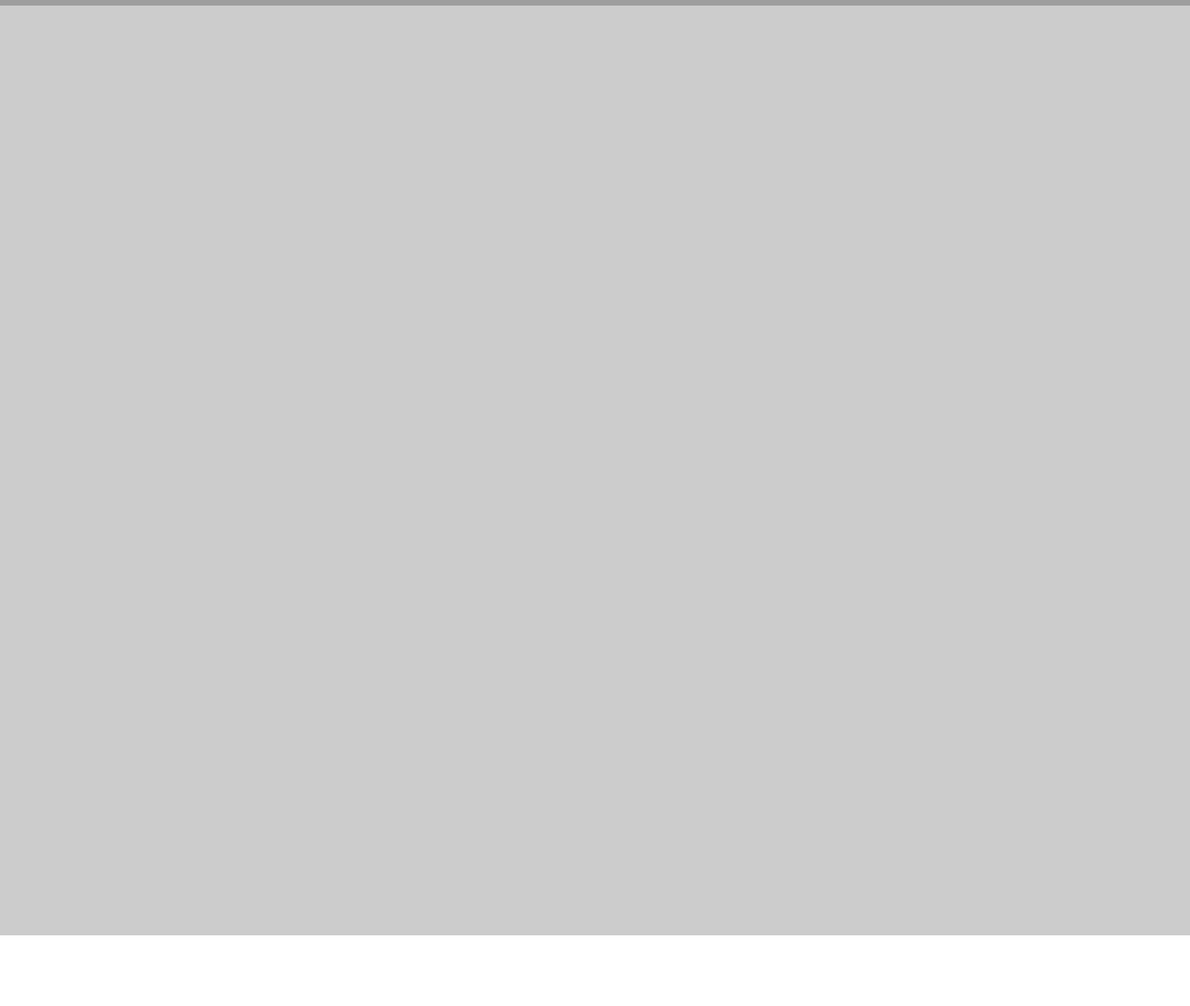
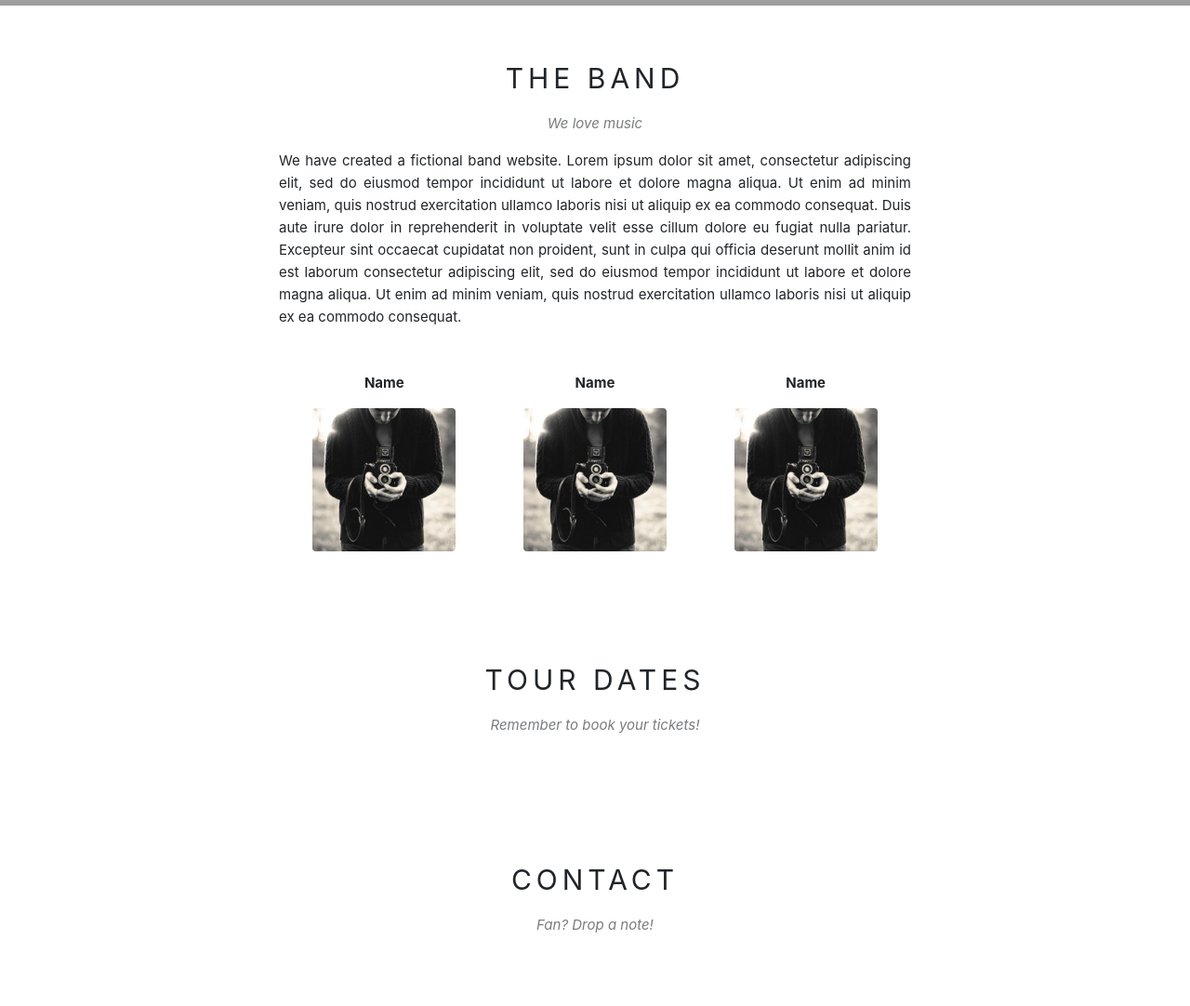
Before and after one commit to bmson7112/DemoHTML-CSS, a plain HTML site: page index.html in a window 1280 px wide. Shown: the part 1000-2082 px from the top of the page at 93% size. Before the commit the page ends 2006 px from the top, so only its background shows below. Drawn offline with Linux system fonts and the light colour scheme; grey boxes are pictures that could not be loaded.

Commit message:
5/2/2022

```diff
--- a/css/style.css
+++ b/css/style.css
@@ -1,16 +1,12 @@
-
- *{
+* {
   margin: 0;
   padding: 0;
   box-sizing: border-box;
 }
-html{
-    font-family: Helvetica,Arial, sans-serif ;
-
+html {
+  font-family: Helvetica, Arial, sans-serif;
 }
 #main {
-
-
 }
 
 #header {
@@ -23,13 +19,12 @@ html{
   z-index: 1;
 }
 
-#nav > li{
+#nav > li {
   display: inline-block;
   position: relative;
-
 }
 #nav > li:hover > a,
-#nav .subnav li:hover{
+#nav .subnav li:hover {
   background-color: #ccc;
   color: black;
 }
@@ -50,26 +45,23 @@ html{
   position: absolute;
   background-color: #fff;
   box-shadow: 0 0 10px rgba(0, 0, 0, 0.3);
-   top:100%;
+  top: 100%;
   left: 0%;
 }
 
-
-
-#nav li:hover .subnav{
+#nav li:hover .subnav {
   display: block;
 }
-#nav .subnav li{
+#nav .subnav li {
   min-width: 160px;
   padding: 0px 0px;
 }
-#nav .subnav a{
+#nav .subnav a {
   color: black;
   /* text-decoration: none; */
   color: #000;
   padding: 0 12px;
   line-height: 38px;
-
 }
 
 #nav,
@@ -77,7 +69,7 @@ html{
   list-style-type: none;
 }
 
-#nav{
+#nav {
   display: inline-block;
 }
 #header .search-btn {
@@ -87,29 +79,74 @@ html{
   cursor: pointer;
 }
 
-#header .search-btn:hover{
+#header .search-btn:hover {
   background-color: red;
 }
-#header .search-icon{
+#header .search-icon {
   color: #ccc;
   font-weight: bold;
 }
-#slider{
+#slider {
   /* background-color:rgb(43, 204, 70); */
   margin-top: 46px;
   /* padding-top: 50%; */
   position: relative;
 }
 
-.carousel slide{
+/* .carousel slide{
     loop: true;
-}
+} */
 
 #content {
   height: 1000px;
-    background-color:#ccc;
+  background-color: #fff;
+  text-align: center;
 }
 
-#footer {
+#content .content-section {
+  width: 800px;
+  margin-left: auto;
+  margin-right: auto;
+  padding: 60px;
+}
+
+.section-heading {
+  font-size: 30px;
+  letter-spacing: 5px;
+  font-weight: normal;
+}
+.sectin-sub-heading {
+  opacity: 0.6;
+  font-size: 15px;
+  margin-top: 20px;
+}
+
+.about-text {
+  font-size: 15px;
+  margin-top: 15px;
+  text-align: justify;
+  line-height: 1.6em;
+}
+
+#content .members-list {
+  margin-top: 48px;
+  overflow: hidden;
+}
+#content .member-item {
+  float: left;
+  width: 33.333333333333%;
 
 }
+#content .member-name {
+  font-size: 15px;
+  text-align: center;
+  font-weight: bold;
+}
+#content .member-img {
+  width: 154px;
+  /* margin-top: 15px; */
+  text-align: center;
+  border-radius: 4px;
+}
+#footer {
+}
--- a/index.html
+++ b/index.html
@@ -2,7 +2,7 @@
 <html>
 
 <head>
-    <title>Son - Shop</title>
+  <title>THE BAND</title>
   <meta charset="utf-8">
   <link rel="stylesheet" href="./css/style.css">
   <script src="./bootstrap/jquery.slim.min.js"></script>
@@ -70,17 +70,56 @@
           <span class="sr-only">Next</span>
         </a>
       </div>
-
-
     </div>
 
       <div id="content">
+        <div class="content-section">
+          <h2 class="section-heading">THE BAND </h2>
+          <p class="sectin-sub-heading"><i>We love music</i></p>
+          <p class="about-text">We have created a fictional band website. Lorem ipsum dolor sit amet, consectetur
+            adipiscing elit, sed do
+            eiusmod tempor incididunt ut labore et dolore magna aliqua. Ut enim ad minim veniam, quis nostrud
+            exercitation
+            ullamco laboris nisi ut aliquip ex ea commodo consequat. Duis aute irure dolor in reprehenderit in voluptate
+            velit esse cillum dolore eu fugiat nulla pariatur. Excepteur sint occaecat cupidatat non proident, sunt in
+            culpa qui officia deserunt mollit anim id est laborum consectetur adipiscing elit, sed do eiusmod tempor
+            incididunt ut labore et dolore magna aliqua. Ut enim ad minim veniam, quis nostrud exercitation ullamco
+            laboris nisi ut aliquip ex ea commodo consequat.</p>
 
+          <div class="members-list">
+            <div class="member-item">
+              <p class="member-name">Name</p>
+              <img src="./img/bandmember.jpg" alt="Name" class="member-img">
             </div>
+
+            <div class="member-item">
+              <p class="member-name">Name</p>
+              <img src="./img/bandmember.jpg" alt="Name" class="member-img">
+            </div>
+
+            <div class="member-item">
+              <p class="member-name">Name</p>
+              <img src="./img/bandmember.jpg" alt="Name" class="member-img">
+            </div>
+          </div>
+        </div>
+        <!-- TOUR -->
+        <div class="content-section">
+          <h2 class="section-heading">TOUR DATES </h2>
+          <p class="sectin-sub-heading"><i>Remember to book your tickets!</i></p>
+        </div>
+        <!-- CONTACT -->
+        <div class="content-section">
+          <h2 class="section-heading">CONTACT </h2>
+          <p class="sectin-sub-heading"><i>Fan? Drop a note!</i></p>
+        </div>
+      </div>
+
 
       <div id="footer">
 
       </div>
+
   </div>
 </body>
 
```
Also changed, not shown: img/bandmember.jpg (added). Lines whose indentation alone changed are shown as unchanged.
